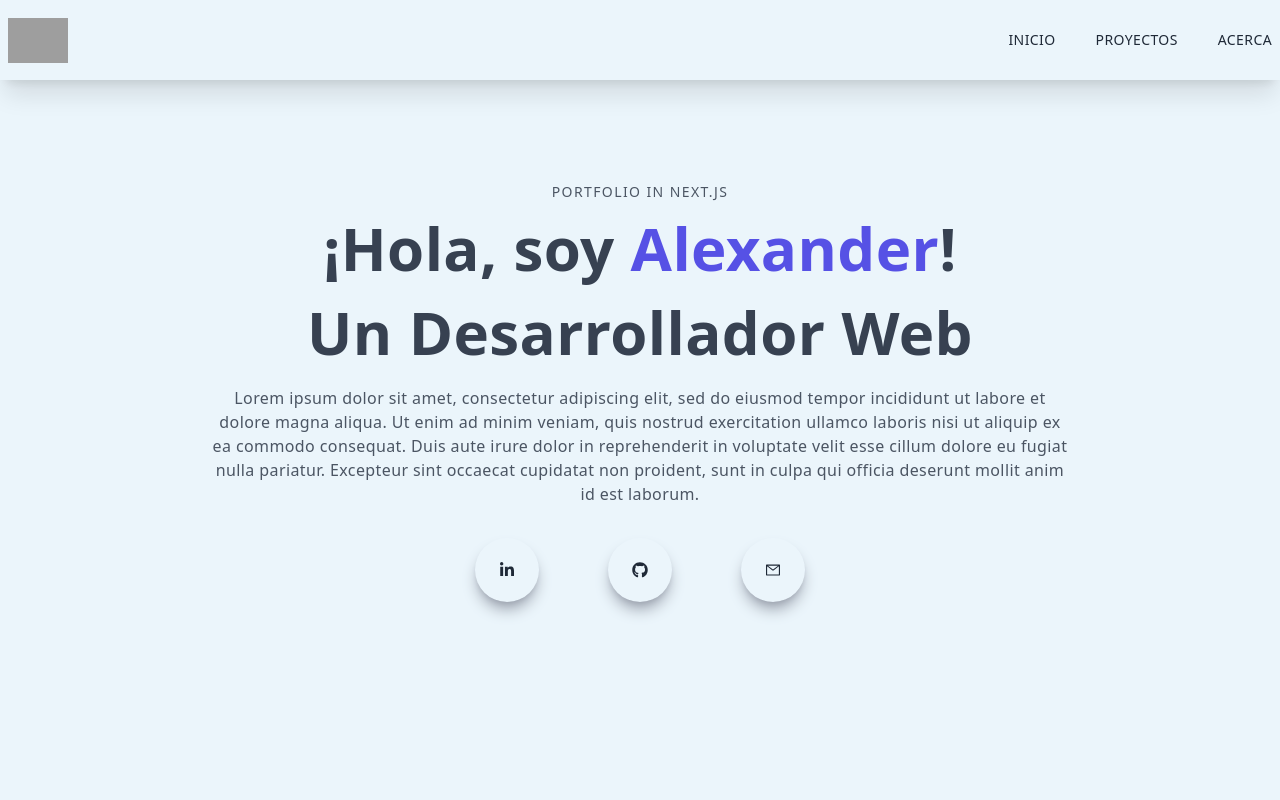
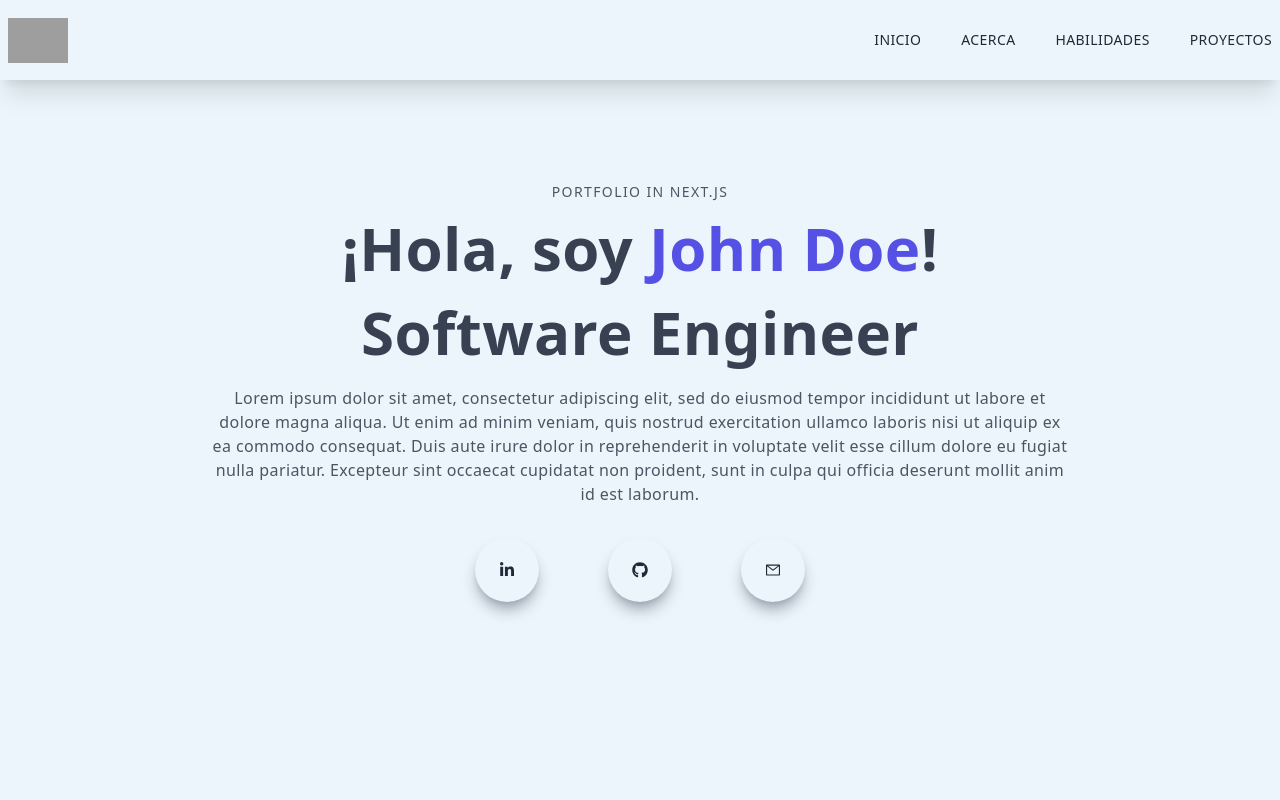
Before and after one commit to alexandermorais/portfolio-nextjs, a Next.js app: page / in a window 1280 px wide. Shown: the top 800 px of the page. Built offline with nearby package versions, Linux system fonts and the light colour scheme; grey boxes are pictures that could not be loaded.

Commit message:
Cambiado algunos textos y agregado enlaces nuevos
- Título de la página.
- Nombre en el Main.jsx.
- Agregado nuevos enlaces: habilidades

```diff
--- a/components/Main.jsx
+++ b/components/Main.jsx
@@ -16,11 +16,11 @@ const Main = () => {
                     {/*Second text*/}
                     <h1 className="py-4 text-gray-700">
                         ¡Hola, soy{" "}
-                        <span className="text-[#5651e5]">Alexander</span>!
+                        <span className="text-[#5651e5]">John Doe</span>!
                     </h1>
 
                     {/*Third text*/}
-                    <h1 className="py-2 text-gray-700">Un Desarrollador Web</h1>
+                    <h1 className="py-2 text-gray-700">Software Engineer</h1>
 
                     {/*Fourth text*/}
                     <p className="py-4 text-gray-600 sm:max-w-[70%] m-auto">
--- a/components/Navbar.jsx
+++ b/components/Navbar.jsx
@@ -42,17 +42,24 @@ const Navbar = () => {
                             </li>
                         </Link>
 
+                        {/*About*/}
+                        <Link href="/">
+                            <li className="ml-10 text-sm uppercase hover:border-b">
+                                Acerca
+                            </li>
+                        </Link>
+
+                        {/*Skills*/}
+                        <Link href="/">
+                            <li className="ml-10 text-sm uppercase hover:border-b">
+                                Habilidades
+                            </li>
+                        </Link>
+
                         {/*Projects*/}
                         <Link href="/">
                             <li className="ml-10 text-sm uppercase hover:border-b">
                                 Proyectos
-                            </li>
-                        </Link>
-
-                        {/*About*/}
-                        <Link href="/">
-                            <li className="ml-10 text-sm uppercase hover:border-b">
-                                Acerca
                             </li>
                         </Link>
                     </ul>
@@ -119,14 +126,19 @@ const Navbar = () => {
                                 <li className="py-4 text-sm">Inicio</li>
                             </Link>
 
+                            {/*About*/}
+                            <Link href="/">
+                                <li className="py-4 text-sm">Acerca</li>
+                            </Link>
+
+                            {/*Skills*/}
+                            <Link href="/">
+                                <li className="py-4 text-sm">Habilidades</li>
+                            </Link>
+
                             {/*Projects*/}
                             <Link href="/">
                                 <li className="py-4 text-sm">Proyectos</li>
-                            </Link>
-
-                            {/*About*/}
-                            <Link href="/">
-                                <li className="py-4 text-sm">Acerca</li>
                             </Link>
                         </ul>
 
--- a/pages/index.js
+++ b/pages/index.js
@@ -8,7 +8,7 @@ export default function Home() {
     return (
         <>
             <Head>
-                <title>Alexander Morais</title>
+                <title>Portfolio in Next.js</title>
                 <meta name="description" content="" />
                 <meta
                     name="viewport"
```
